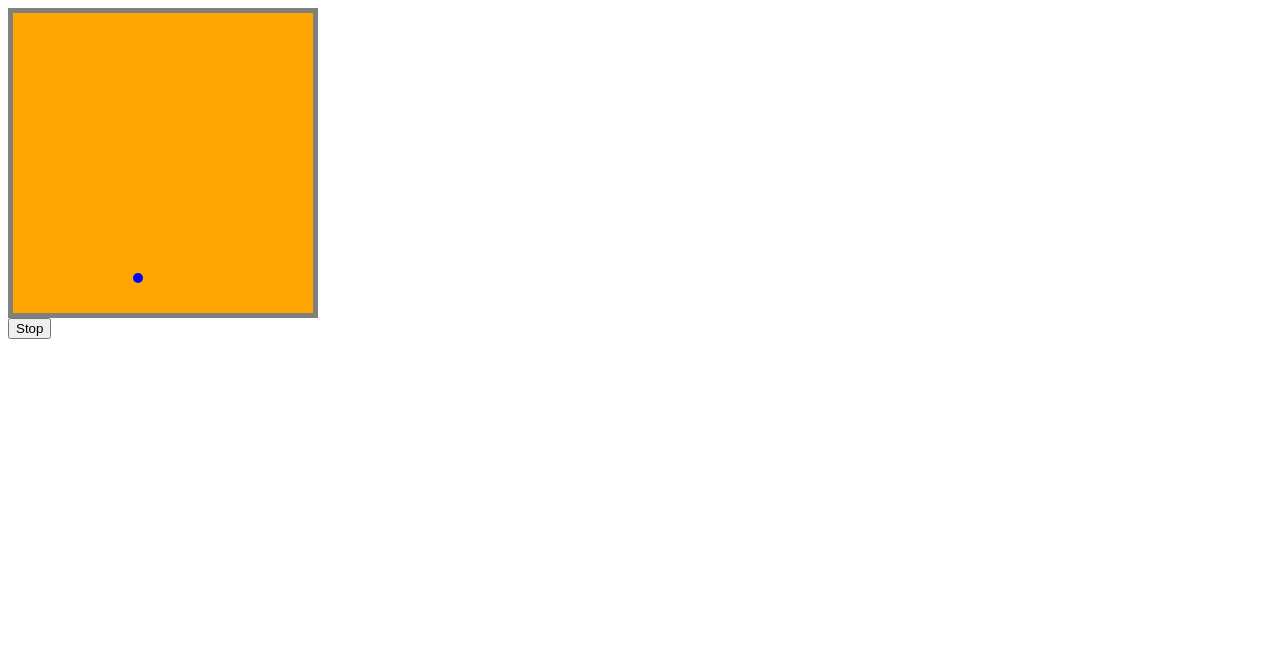
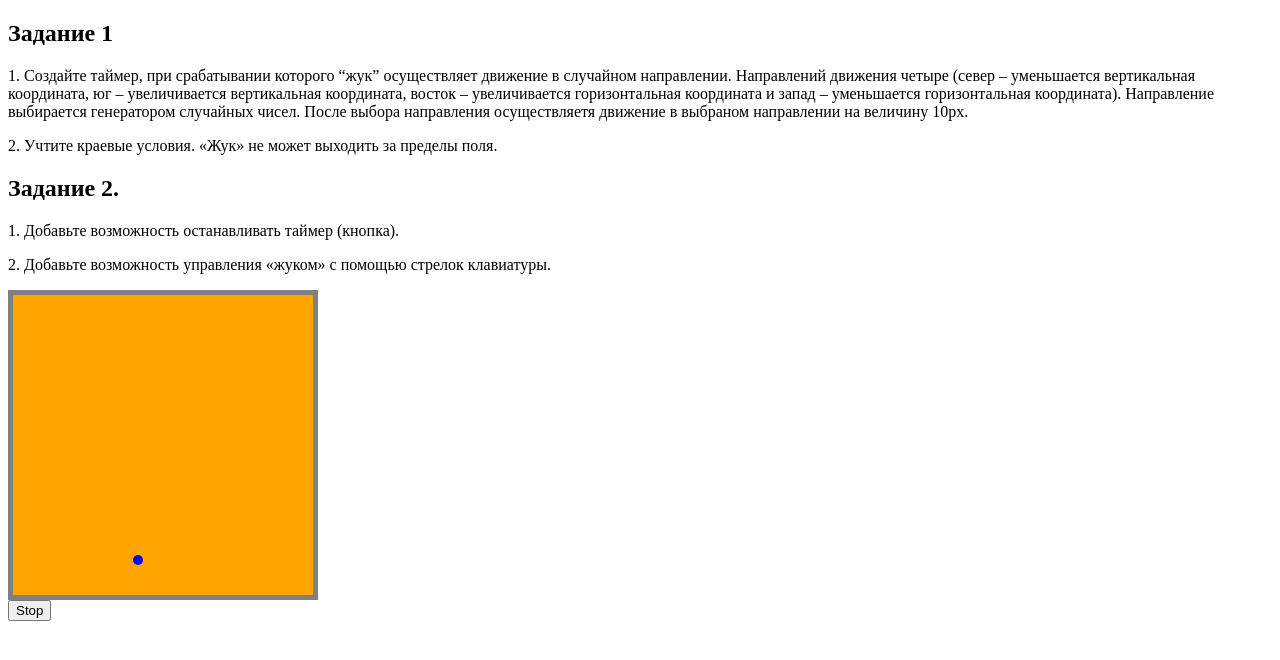
Before and after one commit to dvikster/D18-bugs, a plain HTML site: page index.html in a window 1280 px wide. Drawn offline with Linux system fonts and the light colour scheme.

Commit message:
added files

```diff
--- a/index.html
+++ b/index.html
@@ -6,6 +6,22 @@
 	<link rel="stylesheet" href="style.css">
 </head>
 <body>
+<h2>Задание 1</h2>
+<p>1. Создайте таймер, при срабатывании которого “жук” осуществляет
+движение в случайном направлении. Направлений движения четыре
+(север – уменьшается вертикальная координата, юг – увеличивается
+вертикальная координата, восток – увеличивается горизонтальная
+координата и запад – уменьшается горизонтальная координата).
+Направление выбирается генератором случайных чисел. После
+выбора направления осуществляетя движение в выбраном
+направлении на величину 10px.</p>
+<p>2. Учтите краевые условия. «Жук» не может выходить за пределы
+поля.</p>
+<h2>Задание 2.</h2>
+<p>1. Добавьте возможность останавливать таймер (кнопка).</p>
+<p>2. Добавьте возможность управления «жуком» с помощью стрелок
+клавиатуры.</p>
+
 	<div id="field">
 		<div id="bug"></div>
 	</div>
```
